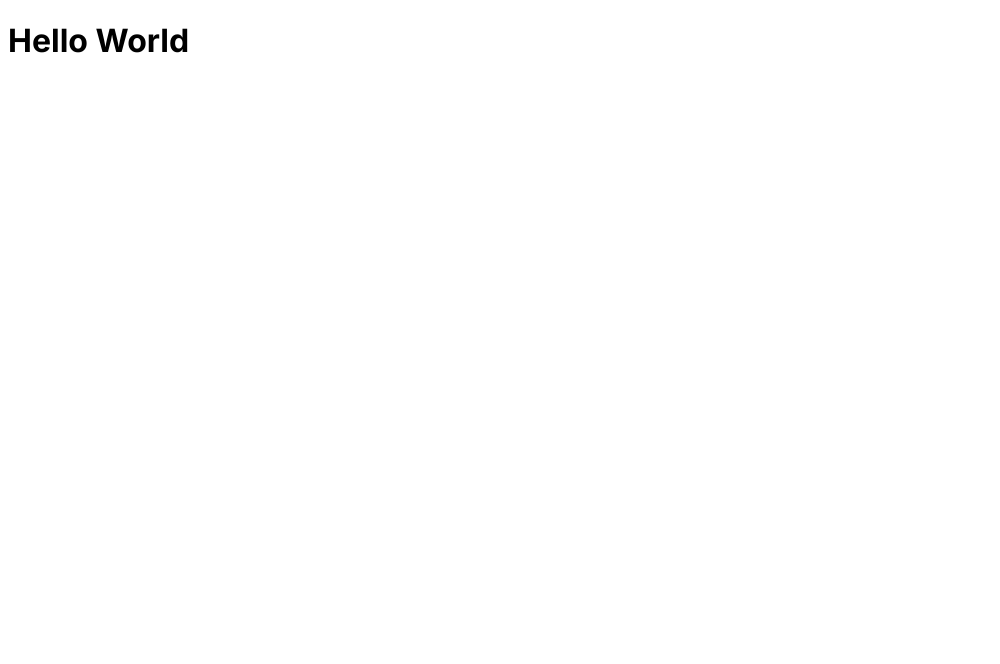
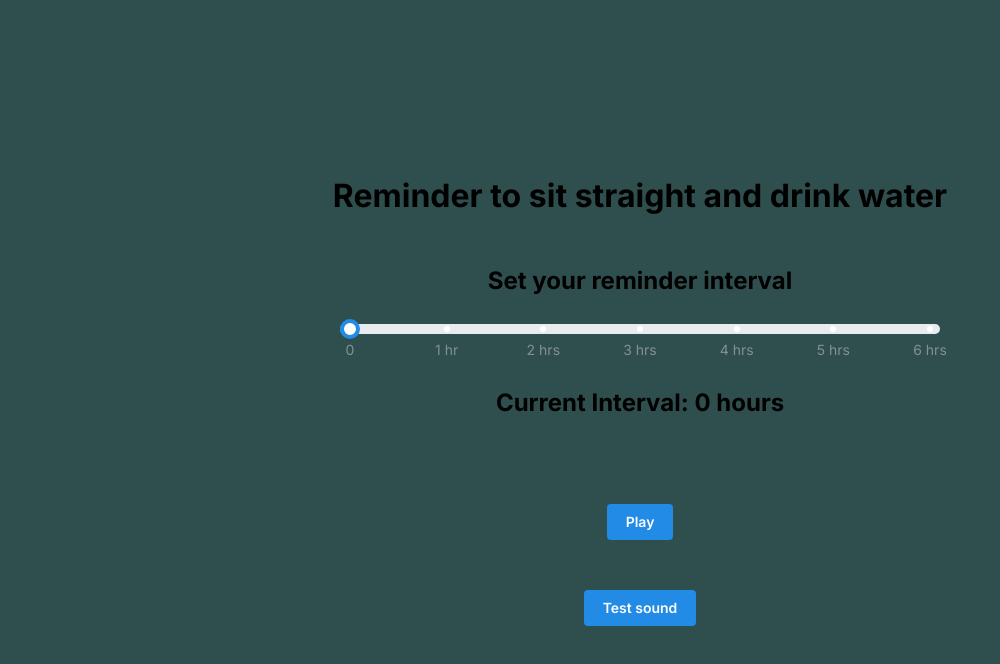
Before and after one commit to SimonasStonkus/posture-check, a Next.js app: page / in a window 1280 px wide. Shown: the top 664 px of the page, without its empty margins (0-1000 px from the left). Built offline with nearby package versions, Linux system fonts and the light colour scheme; no server answers.

Commit message:
proof of concept

```diff
--- /dev/null
+++ b/postcss.config.cjs
@@ -0,0 +1,14 @@
+module.exports = {
+  plugins: {
+    "postcss-preset-mantine": {},
+    "postcss-simple-vars": {
+      variables: {
+        "mantine-breakpoint-xs": "36em",
+        "mantine-breakpoint-sm": "48em",
+        "mantine-breakpoint-md": "62em",
+        "mantine-breakpoint-lg": "75em",
+        "mantine-breakpoint-xl": "88em",
+      },
+    },
+  },
+};
--- a/src/app/globals.css
+++ b/src/app/globals.css
@@ -0,0 +1,32 @@
+.container {
+  display: flex;
+  flex-direction: column;
+  justify-content: center;
+  align-items: center;
+  text-align: center;
+  background: darkslategray;
+  height: 100vh;
+  width: 100vw;
+}
+
+.box {
+  display: flex;
+  flex-direction: column;
+  justify-content: center;
+  align-items: center;
+  width: 600px;
+  max-width: 80vw;
+  min-height: 200px;
+
+  gap: 50px;
+  padding: 25px;
+}
+
+.sliderContainer {
+  display: flex;
+  flex-direction: column;
+  justify-content: center;
+  width: 600px;
+  max-width: 80vw;
+  gap: 25px;
+}
--- a/src/app/layout.tsx
+++ b/src/app/layout.tsx
@@ -1,6 +1,8 @@
 import type { Metadata } from "next";
 import { Inter } from "next/font/google";
 import "./globals.css";
+import "@mantine/core/styles.css";
+import { MantineProvider } from "@mantine/core";
 
 const inter = Inter({ subsets: ["latin"] });
 
@@ -16,7 +18,9 @@ export default function RootLayout({
 }) {
   return (
     <html lang="en">
-      <body className={inter.className}>{children}</body>
+      <body className={inter.className}>
+        <MantineProvider>{children}</MantineProvider>
+      </body>
     </html>
   );
 }
--- a/src/app/page.tsx
+++ b/src/app/page.tsx
@@ -1,3 +1,85 @@
+"use client";
+import { Button, Slider } from "@mantine/core";
+import { useState, useEffect } from "react";
+import { useSound } from "use-sound";
+
 export default function Home() {
-  return <h1>Hello World</h1>;
+  const [interval, setIntervalState] = useState(0);
+  const [play] = useSound("/beep-07a.mp3", { volume: 0.1 });
+  const [isPlaying, setIsPlaying] = useState(false);
+  const [intervalId, setIntervalId] = useState<number | undefined>(undefined);
+
+  const handlePlaySound = () => {
+    play();
+    setTimeout(play, 300);
+  };
+
+  const togglePlay = () => {
+    if (isPlaying) {
+      // If the sound is currently playing, stop it
+      if (intervalId !== undefined) {
+        clearInterval(intervalId);
+      }
+      setIsPlaying(false);
+    } else {
+      // If the sound is currently paused, start playing it
+      const id = window.setInterval(
+        handlePlaySound,
+        interval * 60 * 60 * 1000
+      ) as unknown as number; // Convert interval from hours to milliseconds
+      setIntervalId(id);
+      setIsPlaying(true);
+    }
+  };
+
+  const hourFormatter = (value: number) => {
+    if (value === 1) {
+      return "1 hour";
+    }
+    if (value % 1 === 0) {
+      return `${value} hours`;
+    } else if (value === 0.5) {
+      return "30 minutes";
+    } else if (value === 1.5) {
+      return "1 hour and 30 minutes";
+    } else {
+      return `${value - 0.5} hours and 30 minutes`;
+    }
+  };
+
+  const marks = [
+    { value: 0.0, label: "0" },
+    { value: 1, label: "1 hr" },
+    { value: 2, label: "2 hrs" },
+    { value: 3, label: "3 hrs" },
+    { value: 4, label: "4 hrs" },
+    { value: 5, label: "5 hrs" },
+    { value: 6, label: "6 hrs" },
+  ];
+
+  return (
+    <>
+      <div className="container">
+        <h1>Reminder to sit straight and drink water</h1>
+        <h2>Set your reminder interval</h2>
+        <div className={"sliderContainer"}>
+          <Slider
+            min={0}
+            max={6}
+            step={0.5}
+            size="lg"
+            marks={marks}
+            onChange={(e) => setIntervalState(e)}
+          />
+        </div>
+        <div className="box">
+          <h2 style={{ height: "50px" }}>
+            Current Interval: {hourFormatter(interval)}
+          </h2>
+          <Button onClick={togglePlay}>{isPlaying ? "Pause" : "Play"}</Button>
+          <Button onClick={handlePlaySound}>Test sound</Button>
+        </div>
+      </div>
+    </>
+  );
 }
--- a/tsconfig.json
+++ b/tsconfig.json
@@ -8,7 +8,7 @@
     "noEmit": true,
     "esModuleInterop": true,
     "module": "esnext",
-    "moduleResolution": "bundler",
+    "moduleResolution": "node",
     "resolveJsonModule": true,
     "isolatedModules": true,
     "jsx": "preserve",
```
Also changed, not shown: package.json (+9 -3 lines), 2 other files (tests, documents, lock files or other folders).
